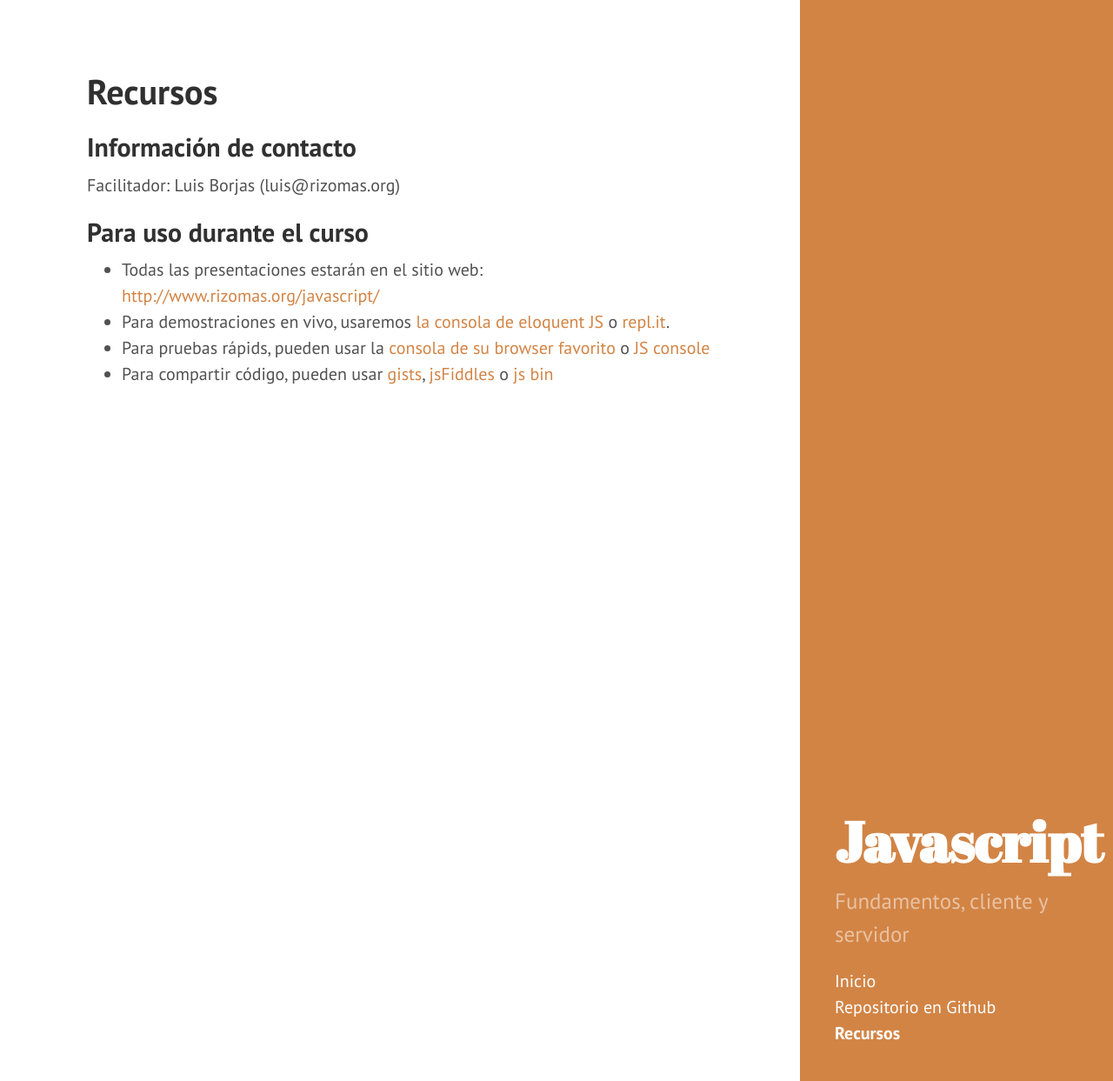
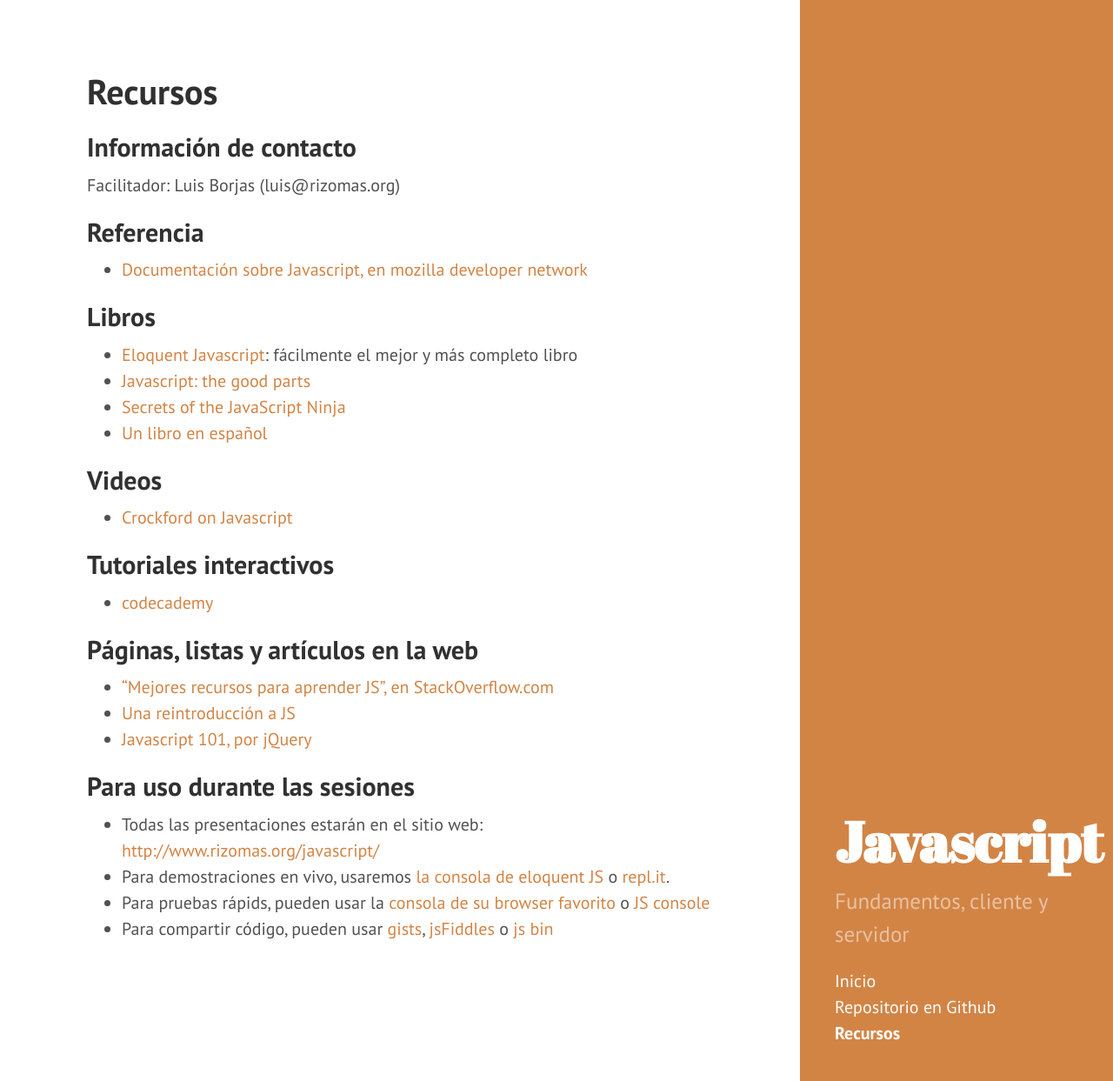
Before and after one commit to rizoma/javascript, a Jekyll site: the page built from resources.md, in a window 1280 px wide and 1243 px high. Shown: the whole window at 87% size. Built offline with Jekyll 4.4.1, drawn with Linux system fonts in a browser that asks for light colours; Markdown is read by kramdown in place of the engine named in the settings.

Commit message:
actualiza recursos

```diff
--- a/index.html
+++ b/index.html
@@ -10,6 +10,7 @@ title: Home
     {% for post in site.categories.presentaciones %}
       <li><a href="{{site.baseurl}}{{ post.url }}">{{ post.title }}</a> (<date>{{ post.date | date_to_string }}</date>)</li>
     {% endfor %}
+      <li><a href="http://lfborjas.com/barcamp4/index.html#1">JavaScript: un vistazo al lenguaje</a> (08 Nov 2014)</li>
     </ul>
 
     <h3>Guías/Proyectos</h3>
--- a/resources.md
+++ b/resources.md
@@ -7,7 +7,32 @@ title:  Recursos
 
 Facilitador: Luis Borjas (luis@rizomas.org)
 
-## Para uso durante el curso
+## Referencia
+
+* [Documentación sobre Javascript, en mozilla developer network](https://developer.mozilla.org/en-US/docs/Web/JavaScript)
+
+## Libros
+
+* [Eloquent Javascript](http://eloquentjavascript.net/): fácilmente el mejor y más completo libro
+* [Javascript: the good parts](http://www.amazon.com/JavaScript-Good-Parts-Douglas-Crockford/dp/0596517742)
+* [Secrets of the JavaScript Ninja](http://www.amazon.com/gp/product/193398869X/ref=as_li_ss_il?ie=UTF8&camp=1789&creative=390957&creativeASIN=193398869X&linkCode=as2&tag=jspro-20)
+* [Un libro en español](http://librosweb.es/javascript/)
+
+## Videos
+
+* [Crockford on Javascript](http://yuiblog.com/crockford/)
+
+## Tutoriales interactivos
+
+* [codecademy](http://www.codecademy.com/en/tracks/javascript)
+
+## Páginas, listas y artículos en la web
+
+* ["Mejores recursos para aprender JS", en StackOverflow.com](http://stackoverflow.com/questions/11246/best-resources-to-learn-javascript)
+* [Una reintroducción a JS](https://developer.mozilla.org/en-US/docs/Web/JavaScript/A_re-introduction_to_JavaScript)
+* [Javascript 101, por jQuery](http://learn.jquery.com/javascript-101/)
+
+## Para uso durante las sesiones
 
 * Todas las presentaciones estarán en el sitio web: <http://www.rizomas.org/javascript/>
 * Para demostraciones en vivo, usaremos [la consola de eloquent JS](http://eloquentjavascript.net/code/#1) o [repl.it](http://repl.it/languages/JavaScript).
```
